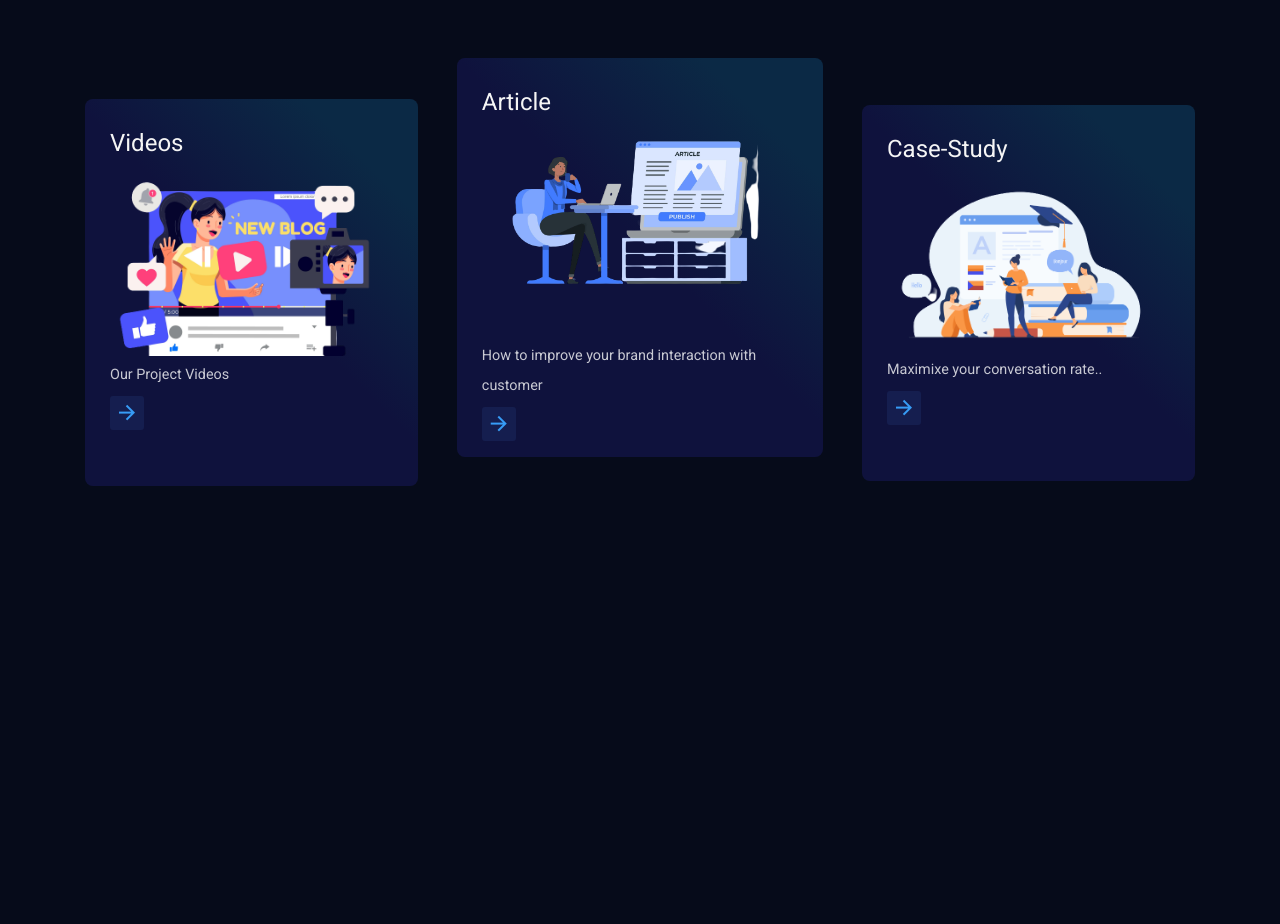
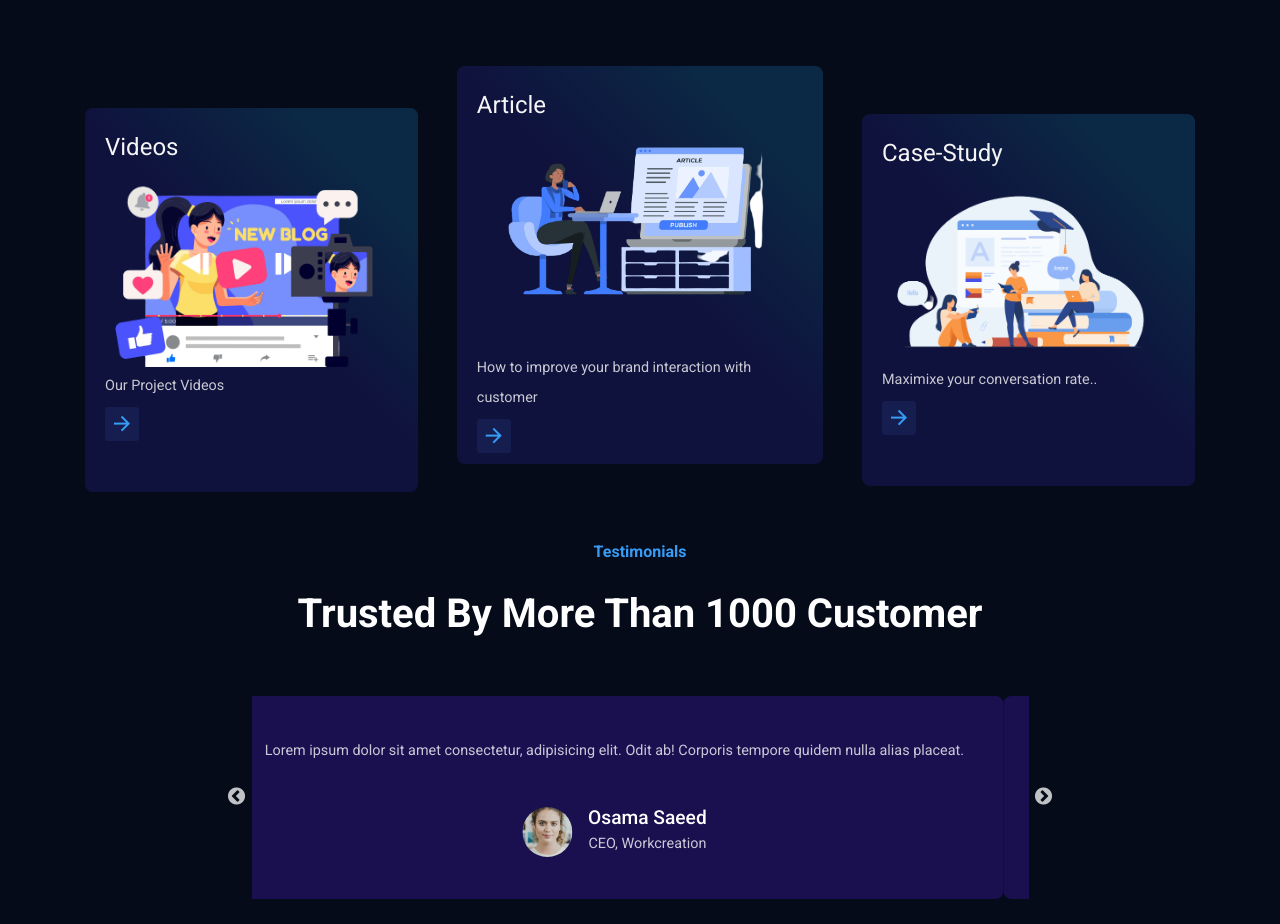
Before and after one commit to osamasaeed88/digital-agency, a React (Create React App) app: page / in a window 1280 px wide. Shown: the part 2541-3465 px from the top of the page. Before the commit the page ends 3052 px from the top, so only its background shows below. Built offline with nearby package versions, Linux system fonts and the light colour scheme.

Commit message:
Application update

```diff
--- a/src/App.js
+++ b/src/App.js
@@ -7,6 +7,7 @@ import About from "./components/UI/About.jsx";
 import Team from "./components/UI/Team.jsx";
 import Blog from "./components/UI/Blog.jsx";
 import Testimonial from "./components/UI/Testimonial.jsx";
+import Newsletter from './components/UI/Newsletter';
 
 function App() {
   return (
@@ -19,6 +20,7 @@ function App() {
       <Team />
       <Blog />
       <Testimonial />
+      <Newsletter />
     </>
   );
 };
--- /dev/null
+++ b/src/components/UI/Newsletter.jsx
@@ -0,0 +1,12 @@
+import React from "react";
+import "../../styles/newsletter.css";
+
+const Newsletter = () => {
+    return (
+        <div>
+
+        </div>
+    );
+};
+
+export default Newsletter;
--- a/src/components/UI/Testimonial.jsx
+++ b/src/components/UI/Testimonial.jsx
@@ -1,10 +1,76 @@
 import React from "react";
+import "../../styles/testimonial.css";
+
+import Slider from "react-slick";
+
+import ava01 from "../../images/ava-1.jpg";
+import ava02 from "../../images/ava-2.jpg";
+import ava03 from "../../images/ava-3.jpg";
 
 const Testimonial = () => {
+
+  const settings = {
+    dots: false,
+    infinite: true,
+    speed: 1000,
+    autoplay: true,
+    autoPlaySpeed: 1500,
+    slidesToShow: 1,
+    slidesToScroll: 1,
+    swipeToSlide: true
+  }
+
   return (
-    <div>
+    <section>
+      <div className="container">
+        <div className="slider_content-top">
+          <h6 className="subtitle">Testimonials</h6>
+          <h2>Trusted By More Than <span className="highlights">1000 Customer</span></h2>
+        </div>
+        <div className="slider_wrapper">
+          <Slider {...settings}>
+            <div className="slider_item">
+              <p className="description">Lorem ipsum dolor sit amet consectetur, adipisicing elit. Odit ab! Corporis tempore quidem nulla alias placeat.</p>
+              <div className="customer_details">
+                <div className="customer_img">
+                  <img src={ava01} alt="" />
+                </div>
+                <div>
+                  <h5 className="customer_name">Osama Saeed</h5>
+                  <p className="description">CEO, Workcreation</p>
+                </div>
+              </div>
+            </div>
 
-    </div>
+            <div className="slider_item">
+              <p className="description">Lorem ipsum dolor sit amet consectetur, adipisicing elit. Odit ab! Corporis tempore quidem nulla alias placeat.</p>
+              <div className="customer_details">
+                <div className="customer_img">
+                  <img src={ava02} alt="" />
+                </div>
+                <div>
+                  <h5 className="customer_name">Osama Saeed</h5>
+                  <p className="description">CEO, Workcreation</p>
+                </div>
+              </div>
+            </div>
+
+            <div className="slider_item">
+              <p className="description">Lorem ipsum dolor sit amet consectetur, adipisicing elit. Odit ab! Corporis tempore quidem nulla alias placeat.</p>
+              <div className="customer_details">
+                <div className="customer_img">
+                  <img src={ava03} alt="" />
+                </div>
+                <div>
+                  <h5 className="customer_name">Osama Saeed</h5>
+                  <p className="description">CEO, Workcreation</p>
+                </div>
+              </div>
+            </div>
+          </Slider>
+        </div>
+      </div>
+    </section >
   );
 };
 
--- a/src/styles/blog.css
+++ b/src/styles/blog.css
@@ -3,13 +3,13 @@
     margin-bottom: 100px;
 }
 
-.blog_top-content subtitle{
-    font-size: 2rem;
+.blog_top-content .subtitle{
+    font-size: 1.5rem;
 }
 
 .blog_item{
     width: 30%;
-    padding: 30px 25px;
+    padding: 25px 20px;
     background: var(--card-bg);
     border-radius: 0.5rem;
     cursor: pointer;
--- a/src/styles/testimonial.css
+++ b/src/styles/testimonial.css
@@ -0,0 +1,45 @@
+.slider_content-top {
+    text-align: center;
+    margin-bottom: 50px;
+}
+
+.slider_wrapper {
+    width: 70%;
+    margin: auto;
+    text-align: center;
+}
+
+.slider_item {
+    background: var(--testimonial-bg);
+    padding: 40px 30px;
+    border-radius: 0.5rem;
+    text-align: center;
+    cursor: pointer;
+}
+
+.customer_details {
+    display: flex;
+    align-items: center;
+    justify-content: center;
+    column-gap: 1rem;
+    margin-top: 40px;
+}
+
+.customer_img {
+    width: 50px;
+    height: 50px;
+}
+
+.customer_img img {
+    width: 100%;
+    height: 100%;
+    border-radius: 50%;
+    object-fit: cover;
+    justify-content: center;
+}
+
+.customer_name {
+    font-size: 1.2rem;
+    color: white;
+    font-weight: 500;
+}
```
Also changed, not shown: src/styles/newsletter.css (added). Lines whose indentation alone changed are shown as unchanged.
